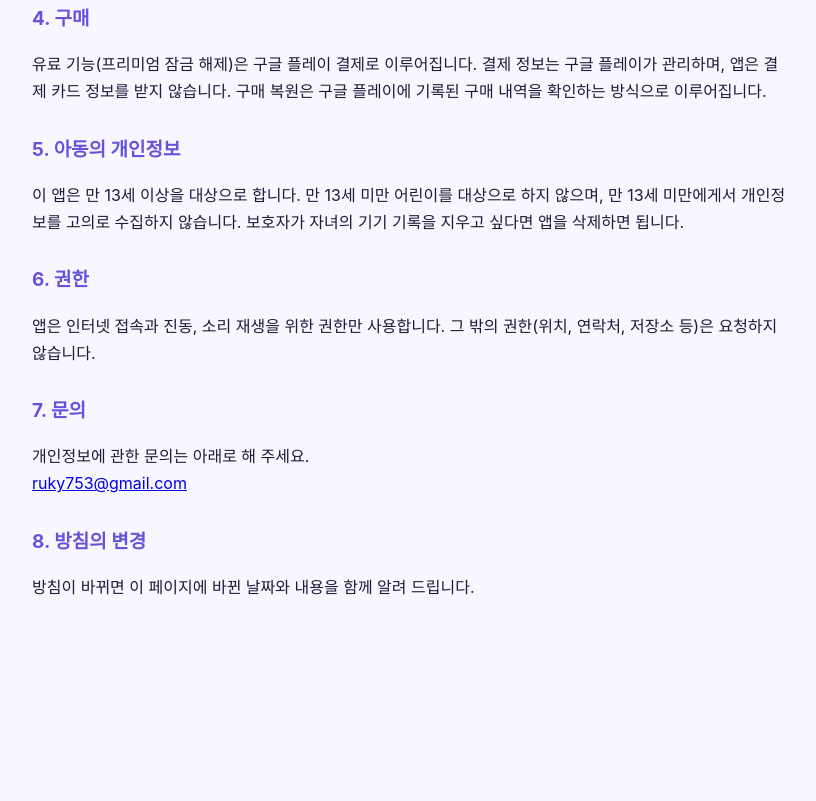
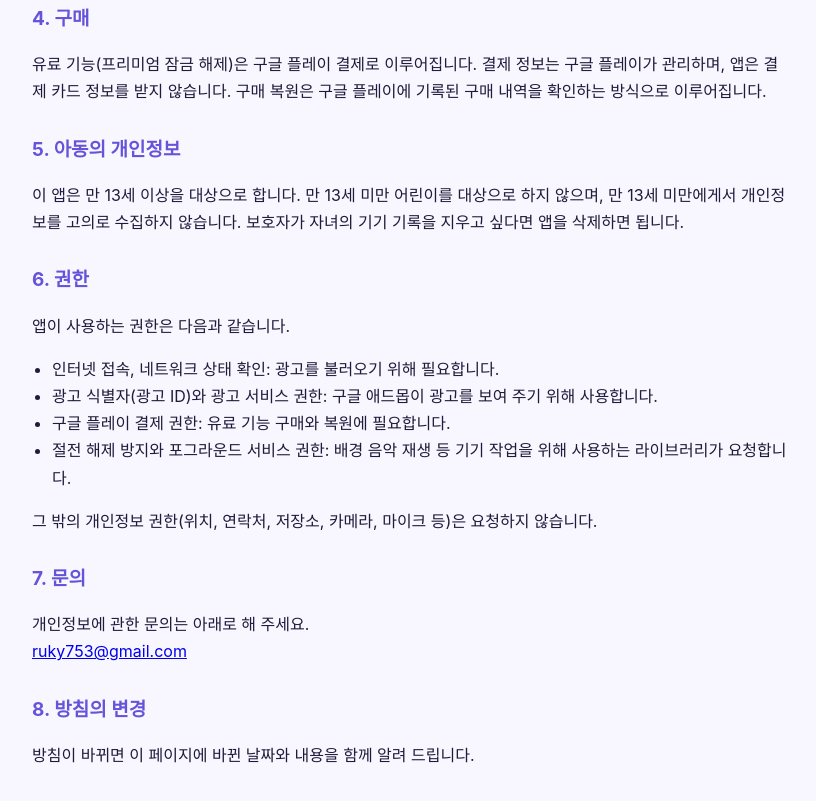
Before and after one commit to yanntvv/tajaon-privacy, a plain HTML site: page index.html in a window 1280 px wide. Shown: the part 650-1451 px from the top of the page, without its empty margins (228-1044 px from the left). Before the commit the page ends 1315 px from the top, so only its background shows below. Drawn offline with Linux system fonts and the light colour scheme.

Commit message:
Add files via upload

```diff
--- a/index.html
+++ b/index.html
@@ -46,7 +46,14 @@
   <p>이 앱은 만 13세 이상을 대상으로 합니다. 만 13세 미만 어린이를 대상으로 하지 않으며, 만 13세 미만에게서 개인정보를 고의로 수집하지 않습니다. 보호자가 자녀의 기기 기록을 지우고 싶다면 앱을 삭제하면 됩니다.</p>
 
   <h2>6. 권한</h2>
-  <p>앱은 인터넷 접속과 진동, 소리 재생을 위한 권한만 사용합니다. 그 밖의 권한(위치, 연락처, 저장소 등)은 요청하지 않습니다.</p>
+  <p>앱이 사용하는 권한은 다음과 같습니다.</p>
+  <ul>
+    <li>인터넷 접속, 네트워크 상태 확인: 광고를 불러오기 위해 필요합니다.</li>
+    <li>광고 식별자(광고 ID)와 광고 서비스 권한: 구글 애드몹이 광고를 보여 주기 위해 사용합니다.</li>
+    <li>구글 플레이 결제 권한: 유료 기능 구매와 복원에 필요합니다.</li>
+    <li>절전 해제 방지와 포그라운드 서비스 권한: 배경 음악 재생 등 기기 작업을 위해 사용하는 라이브러리가 요청합니다.</li>
+  </ul>
+  <p>그 밖의 개인정보 권한(위치, 연락처, 저장소, 카메라, 마이크 등)은 요청하지 않습니다.</p>
 
   <h2>7. 문의</h2>
   <p>개인정보에 관한 문의는 아래로 해 주세요.<br>
```
